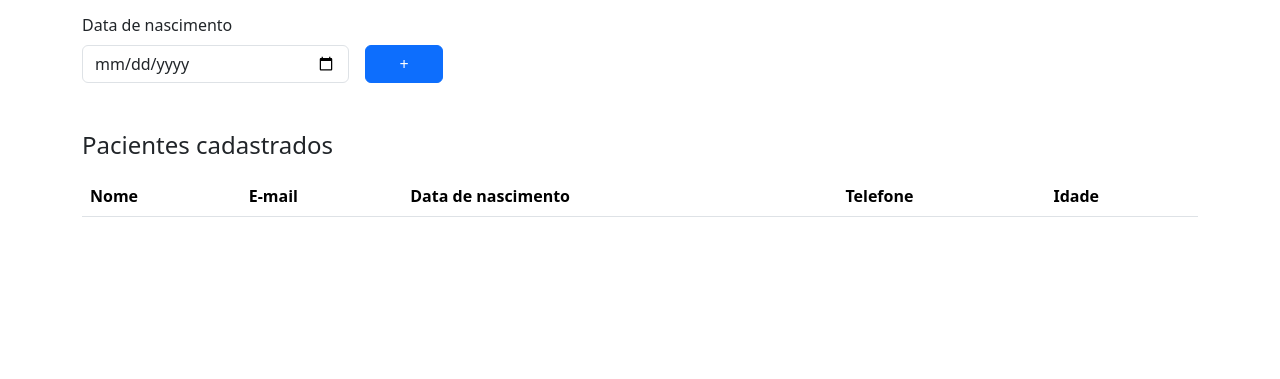
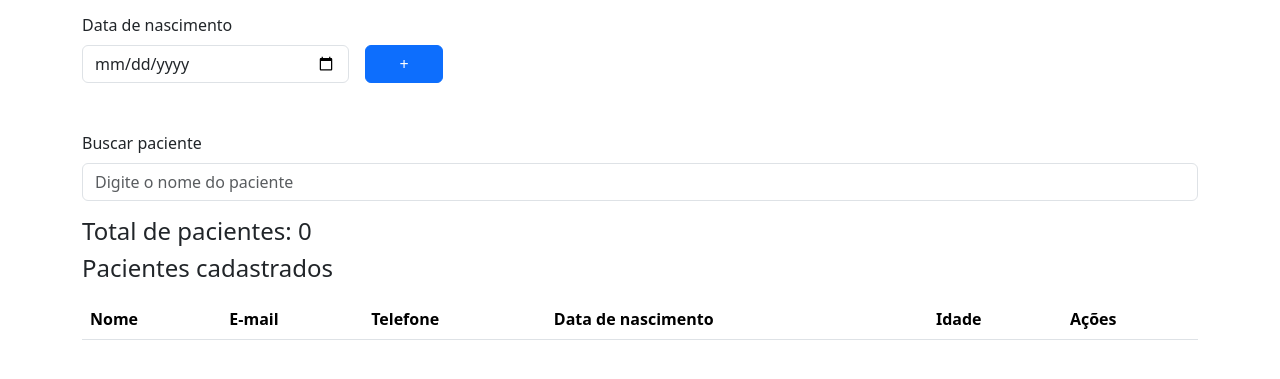
Before and after one commit to Fatec-Tech/ps1-ads4-2026-2-rayane, a plain HTML site: page aula-01-cadastro-pacientes/index.html in a window 1280 px wide. Shown: the part 193-572 px from the top of the page. Drawn offline with nearby package versions, Linux system fonts and the light colour scheme.

Commit message:
commit issues #1 concluida

```diff
--- a/aula-01-cadastro-pacientes/index.html
+++ b/aula-01-cadastro-pacientes/index.html
@@ -31,7 +31,7 @@
 
       <div class="col-md-4">
         <label for="telefone" class="form-label">Telefone</label>
-        <input type="tel" class="form-control" id="telefone" required>
+        <input type="telefone" class="form-control" id="telefone" required>
       </div>
 
       <div class="col-md-3">
@@ -43,17 +43,26 @@
         <button type="submit" class="btn btn-primary w-100">+</button>
       </div>
     </form>
+    <!-- Busca -->
+    <div class="mb-3">
+    <label for="busca" class="form-label">Buscar paciente</label>
+    <input type="text" class="form-control" id="busca" placeholder="Digite o nome do paciente" >
+   </div>
 
-    <!-- Tabela de pacientes -->
+    <!--Contador de Pacientes-->
+    <h4 id="contador-pacientes">Total de pacientes: 0</h4>
+
+     <!-- Tabela de pacientes -->
     <h2 class="h4 mb-3">Pacientes cadastrados</h2>
     <table class="table table-striped">
       <thead>
         <tr>
-          <th>Nome</th>
+          <th onclick="ordenarPorNome()" style="cursor: pointer;" title="Clique para ordenar por nome">Nome</th>
           <th>E-mail</th>
+          <th>Telefone</th>
           <th>Data de nascimento</th>
-          <th>Telefone</th>
           <th>Idade</th>
+           <th>Ações</th>
         </tr>
       </thead>
       <tbody id="tabela-pacientes">
```
